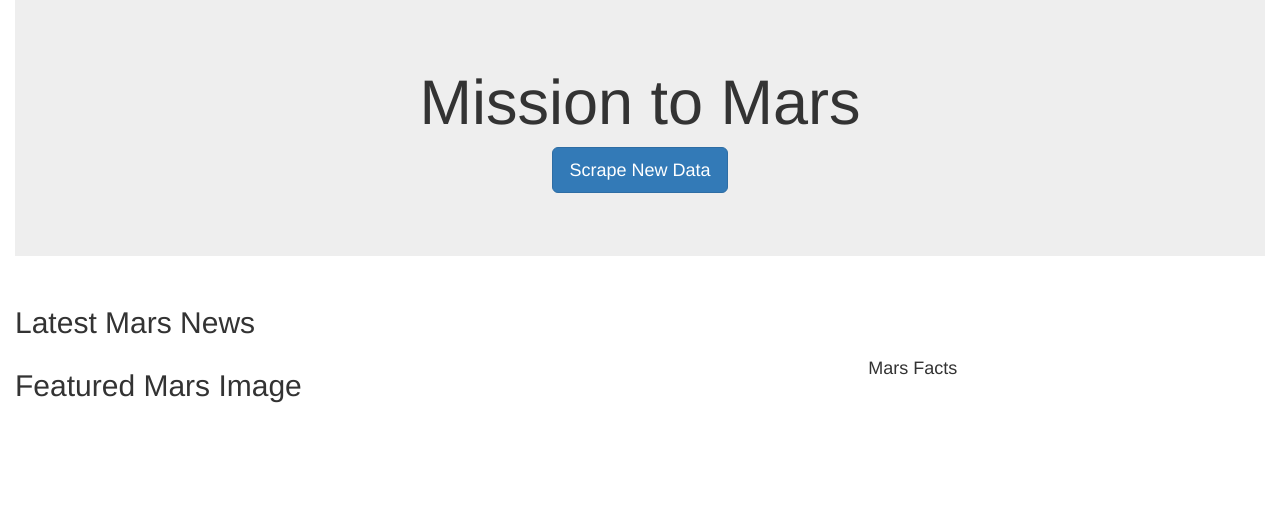
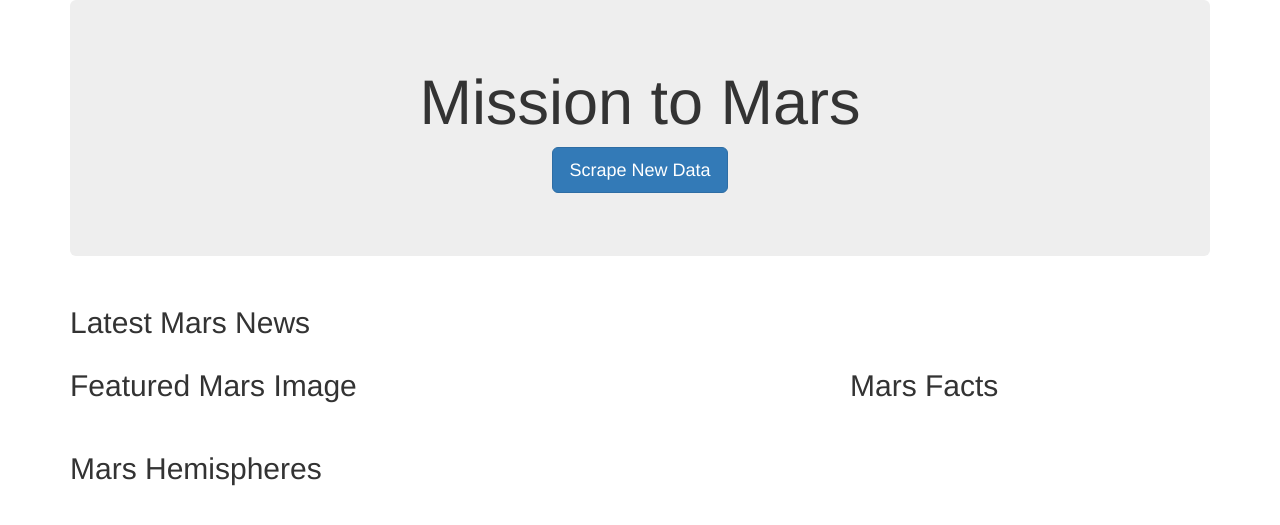
Before and after one commit to thierzon/web-scraping-challenge, a Flask app: template Mission_to_Mars/templates/index.html in a window 1280 px wide. Shown: the top 525 px of the page. Run offline with Flask 2, Linux system fonts and the light colour scheme; the template is opened without the code that fills it, so the values that code supplies are empty; some libraries are stand-ins or nearby versions.

Commit message:
index.html completed

```diff
--- a/Mission_to_Mars/scrape_mars.py
+++ b/Mission_to_Mars/scrape_mars.py
@@ -40,7 +40,8 @@ def scrape():
     # Scrape Mars Facts
     facts_table = pd.read_html('http://space-facts.com/mars/')[0]
     facts_table.columns = ['Description', 'Mars']
-    facts_html = facts_table.to_html()
+    facts_table.set_index('Description', inplace=True)
+    facts_html = facts_table.to_html(classes="table table-striped")
 
     # Scrape Mars Hemisphere images
     hemisphere_image_urls = [
--- a/Mission_to_Mars/templates/index.html
+++ b/Mission_to_Mars/templates/index.html
@@ -10,25 +10,55 @@
 </head>
 
 <body>
-  <div class="col-lg-12">
+  <div class="container">
     <div class="jumbotron text-center">
       <h1>Mission to Mars</h1>
       <p><a class="btn btn-primary btn-lg" href="/scrape" role="button">Scrape New Data</a></p>
     </div>
   </div>
+  <div class="container">
+    <div class=row>
       <div class="col-lg-12">
         <h2>Latest Mars News</h2>
         <h4>{{ mars.news_title }}</h4>
-    <p>{{ mars.news_paragraph }}</p>
+        <h6>{{ mars.news_paragraph }}</h6>
       </div>
+    </div>
+   </div>
+   <div class="container">
+    <div class=row>
       <div class="col-lg-8">
         <h2>Featured Mars Image</h2>
         <img src="{{ mars.featured_image }}"/>
       </div>
       <div class="col-lg-4">
-    <h4>Mars Facts</h4>
-    {{ mars.facts }}
+        <h2>Mars Facts</h2>
+        {{ mars.facts_table | safe }}
       </div>
+    </div>
+  </div>
+  <div class="container">
+    <div class=row>
+      <div class="col-lg-12">
+        <header class="header">
+            <h2 class="box_header">Mars Hemispheres</h2>
+        </header>
+      </div>
+  </div>
+  {% for hemisphere in mars.hemispheres %}
+    <div class="col-lg-6">
+      <img src="{{ hemisphere.img_url }}" alt="Hemisphere" class="img-thumbnail">
+      <header class="caption">
+        <h4>{{ hemisphere.title }}</h4>
+      </header>
+    </div>
+  {% endfor %}
+</div>
+
+<script src="https://code.jquery.com/jquery-3.3.1.slim.min.js" integrity="sha384-q8i/X+965DzO0rT7abK41JStQIAqVgRVzpbzo5smXKp4YfRvH+8abtTE1Pi6jizo" crossorigin="anonymous"></script>
+<script src="https://cdnjs.cloudflare.com/ajax/libs/popper.js/1.14.7/umd/popper.min.js" integrity="sha384-UO2eT0CpHqdSJQ6hJty5KVphtPhzWj9WO1clHTMGa3JDZwrnQq4sF86dIHNDz0W1" crossorigin="anonymous"></script>
+<script src="https://stackpath.bootstrapcdn.com/bootstrap/4.3.1/js/bootstrap.min.js" integrity="sha384-JjSmVgyd0p3pXB1rRibZUAYoIIy6OrQ6VrjIEaFf/nJGzIxFDsf4x0xIM+B07jRM" crossorigin="anonymous"></script>
+
 </body>
 
 </html>
```
Also changed, not shown: 1 other file. Lines whose indentation alone changed are shown as unchanged.
